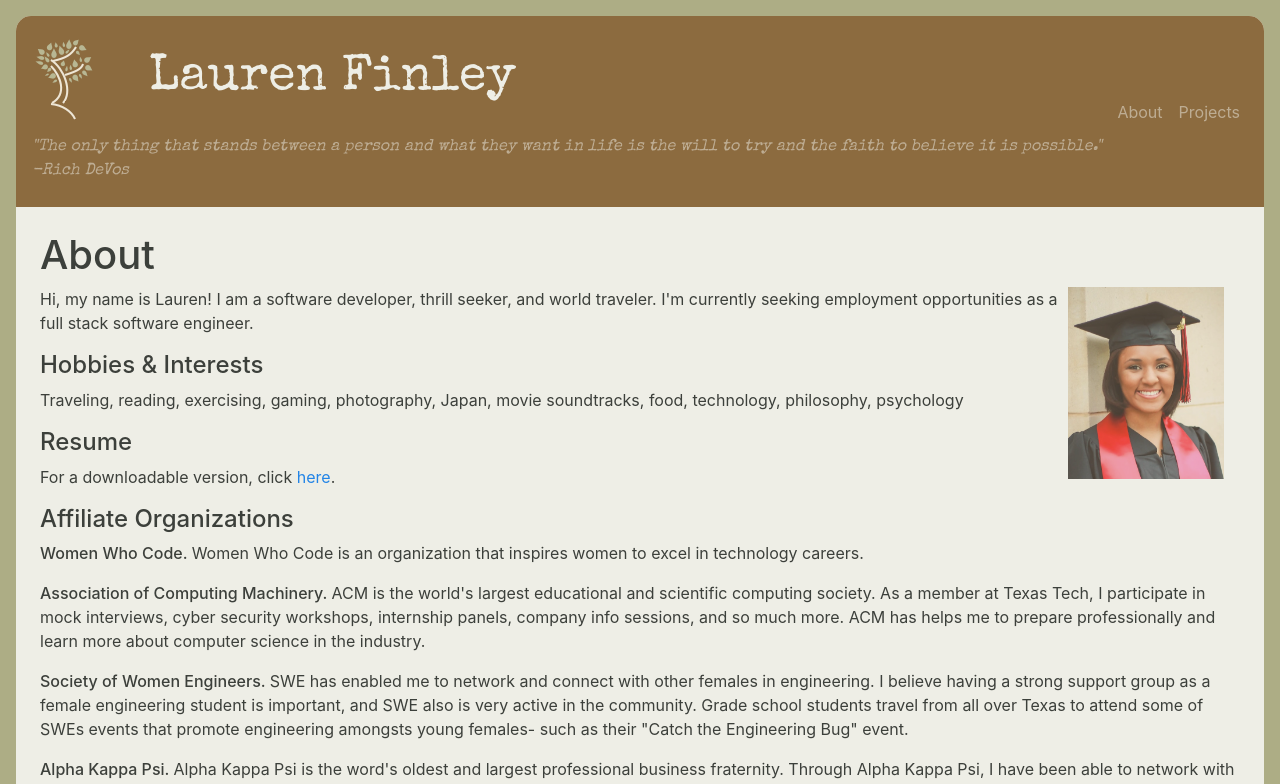
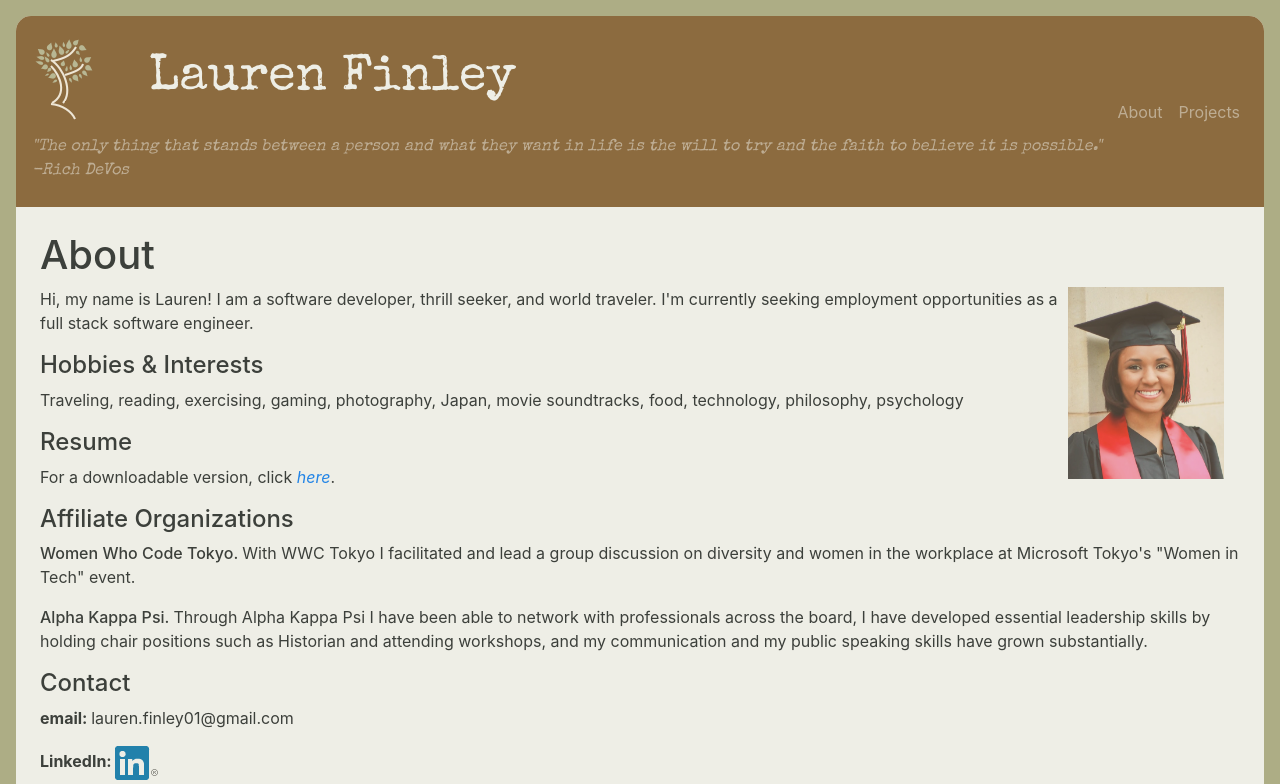
Before and after one commit to laurenoutloud/laurenoutloud.github.io, a React (Vite) app: page /about in a window 1280 px wide. Shown: the top 784 px of the page. Built offline with nearby package versions, Linux system fonts and the light colour scheme.

Commit message:
update about section and resume

```diff
--- a/index.html
+++ b/index.html
@@ -10,7 +10,7 @@
     <div id="root"></div>
     <script src="./src/index.js"></script>
     <div class="footer">
-			<p>&copy; 2019 - Lauren Finley </p>
+			<p>&copy; 2020 - Lauren Finley </p>
 		</div>
   </body>
 </html>
--- a/src/css/About.css
+++ b/src/css/About.css
@@ -12,3 +12,11 @@
 .affiliate-organizations h6{
     display:inline;
 }
+
+.affiliate-organizations a{
+    color: #212529;
+}
+
+.affiliate-organizations a:hover{
+    color: #adad85;
+}
--- a/src/data/aboutData.js
+++ b/src/data/aboutData.js
@@ -1,24 +1,14 @@
 const ABOUT_DATA = {
     organizations: [
         {
-            title: "Women Who Code",
-            text: "Women Who Code is an organization that inspires women to excel in technology careers."
-        },
-        {
-            title: "Association of Computing Machinery",
-            text: "ACM is the world's largest educational and scientific computing society. As a member at Texas Tech, I participate in mock interviews, cyber security workshops, internship panels, company info sessions, and so much more. ACM has helps me to prepare professionally and learn more about computer science in the industry."
-        },
-        {
-            title: "Society of Women Engineers",
-            text: "SWE has enabled me to network and connect with other females in engineering. I believe having a strong support group as a female engineering student is important, and SWE also is very active in the community. Grade school students travel from all over Texas to attend some of SWEs events that promote engineering amongsts young females- such as their \"Catch the Engineering Bug\" event."
+            title: "Women Who Code Tokyo",
+            link: "https://www.womenwhocode.com/tokyo",
+            text: "With WWC Tokyo I facilitated and lead a group discussion on diversity and women in the workplace at Microsoft Tokyo's \"Women in Tech\" event."
         },
         {
             title: "Alpha Kappa Psi",
-            text: "Alpha Kappa Psi is the word's oldest and largest professional business fraternity. Through Alpha Kappa Psi, I have been able to network with professionals across the board, I have developed essential leadership skills by holding chair positions and attending workshops, and my communication and public speaking skills have grown substantially."
-        },
-        {
-            title: "National Society of Black Engineers",
-            text: "The mission of NSBE is \"to increase the number of culturally responsible Black Engineers who excel academically, success professionally and positively impact the community.\" As a member of NSBE, I have been able to connect and collaborate with other African American Engineers at Texas Tech."
+            link: "https://akpsi.org/",
+            text: "Through Alpha Kappa Psi I have been able to network with professionals across the board, I have developed essential leadership skills by holding chair positions such as Historian and attending workshops, and my communication and my public speaking skills have grown substantially."
         }
     ]
 };
--- a/src/utils/aboutUtils.js
+++ b/src/utils/aboutUtils.js
@@ -18,7 +18,7 @@ export const introduction = () => (
     </p>
     <p>
     <h4>Resume</h4>
-    For a downloadable version, click <a href={resume} target="_blank">here</a>.
+    For a downloadable version, click <i><a href={resume} target="_blank">here</a></i>.
     </p>
   </div>
 );
@@ -30,7 +30,7 @@ export const affiliateOrganizations = () => {
     let organization = ABOUT_DATA.organizations[i];
     affiliateOrganizationList.push(
       <p>
-          <h6>{organization.title}. </h6>
+          <a href={organization.link} target="_blank"><h6>{organization.title}. </h6></a>
           {organization.text}
       </p>
     )
```
Also changed, not shown: 1 other file (tests, documents, lock files or other folders).
